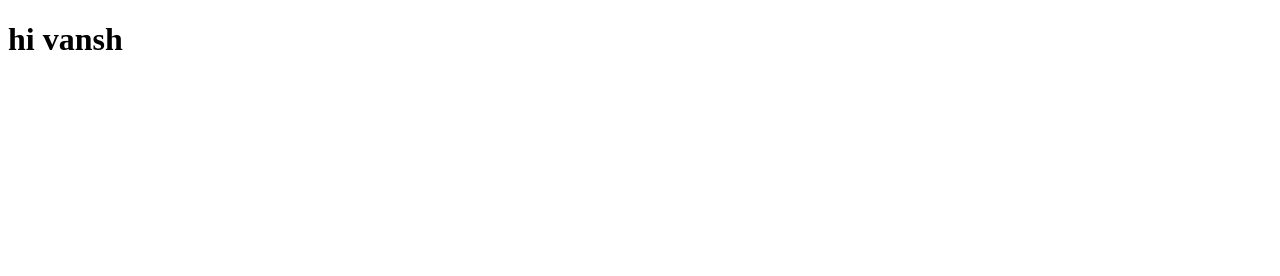
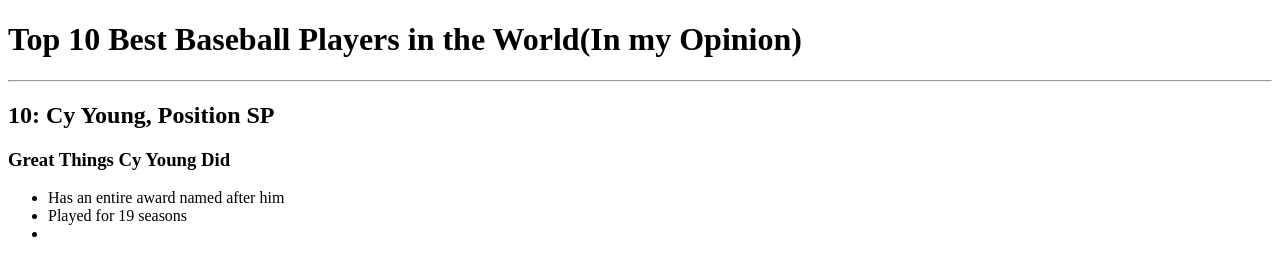
Before and after one commit to VanshKoka/Firstproject, a plain HTML site: page index.html in a window 1280 px wide. Drawn offline with Linux system fonts and the light colour scheme.

Commit message:
Update index.html

```diff
--- a/index.html
+++ b/index.html
@@ -6,6 +6,14 @@
     <title>Document</title>
 </head>
 <body>
-    <h1>hi vansh</h1>
+    <h1>Top 10 Best Baseball Players in the World(In my Opinion)</h1>
+    <hr>
+    <h2>10: Cy Young, Position SP</h2>
+    <h3>Great Things Cy Young Did</h3>
+    <ul>
+        <li>Has an entire award named after him</li>
+        <li>Played for 19 seasons</li>
+        <li></li>
+    </ul>
 </body>
 </html>
```
